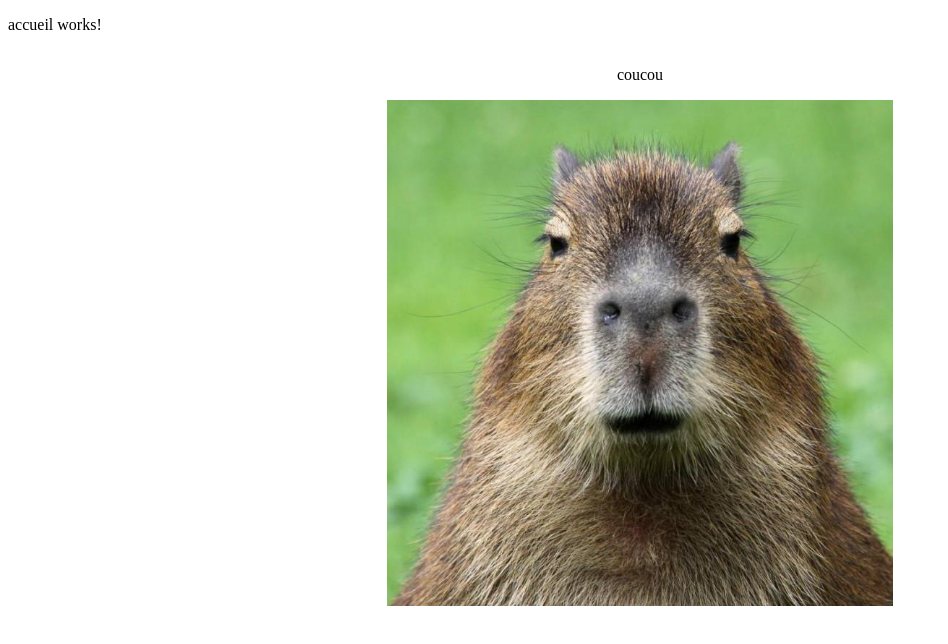
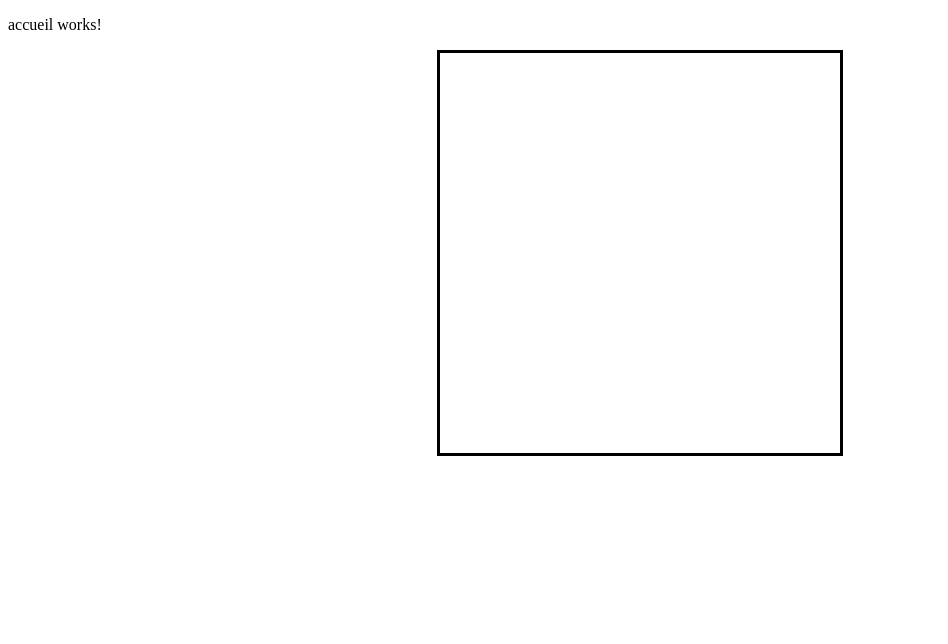
Before and after one commit to hippot02/devopsB3, an Angular app: page / in a window 1280 px wide. Shown: the top 644 px of the page, without its empty margins (0-948 px from the left). Built offline with nearby package versions, Linux system fonts and the light colour scheme.

Commit message:
adding hiding system

```diff
--- a/src/app/components/image-fun/image-fun.component.html
+++ b/src/app/components/image-fun/image-fun.component.html
@@ -1,6 +1,7 @@
 <div class="image-fun-content">
-    <p>coucou</p>
-
+    <div class="border-box">
+    <div class="image-box">
         <img class="capydeface" src="assets\image-fun\comment_prendre_soin_d_un_capybara_525_orig.jpg" alt="">
-
+    </div>
 </div>
+</div>
--- a/src/app/components/image-fun/image-fun.component.scss
+++ b/src/app/components/image-fun/image-fun.component.scss
@@ -2,14 +2,32 @@
     display:flex;
     flex-direction: column;
     align-items: center;
+    justify-content: center;
+    height: 100%;
 }
 
 .capydeface{
-    width: 40%;
+    width: 400px;
     transition: 5s;
 }
 
 .capydeface:hover{
     rotate: (50040deg);
-    width: 80%;
+    width: 100%;
 }
+
+.image-box{
+    display: flex;
+    justify-content: center;
+    opacity: 0;
+}
+
+.image-box:hover{
+    opacity: 1;
+}
+.border-box{
+    border: solid;
+}
+.border-box:hover{
+    border: none;
+}
```
